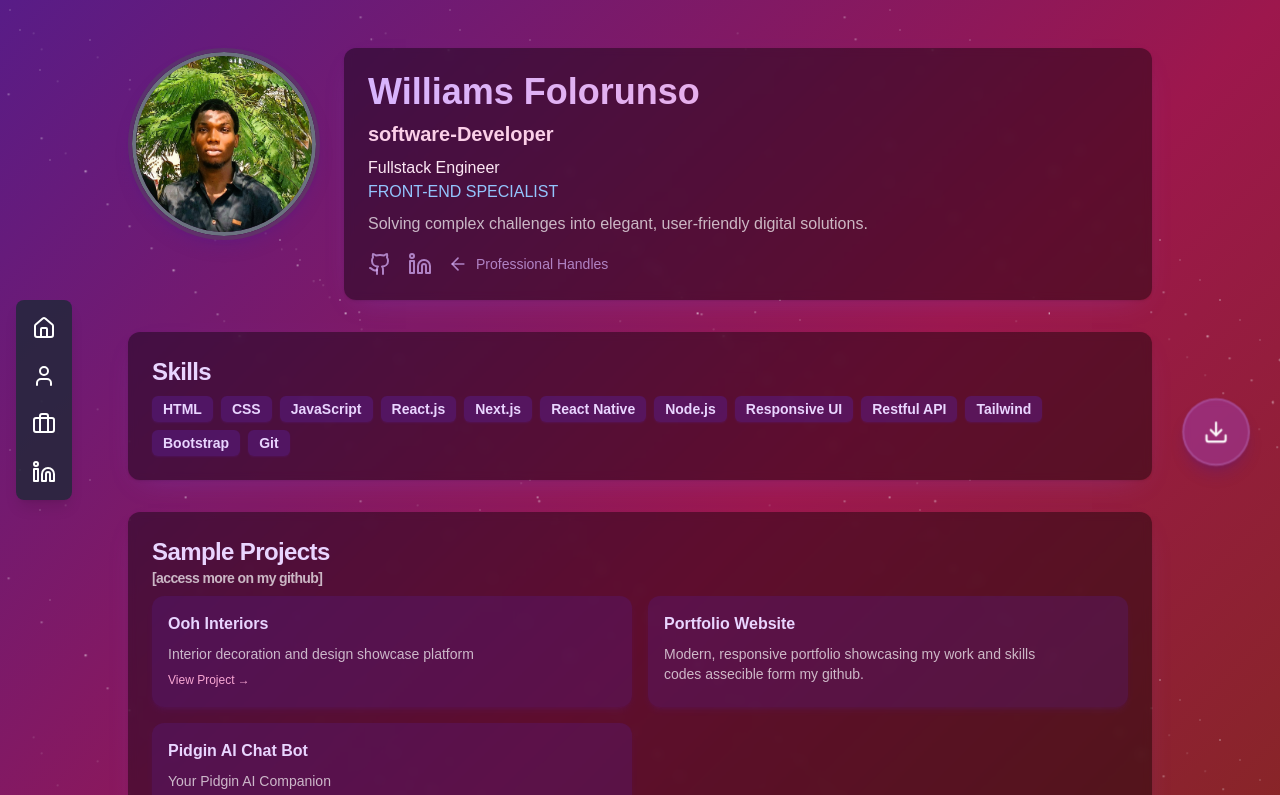
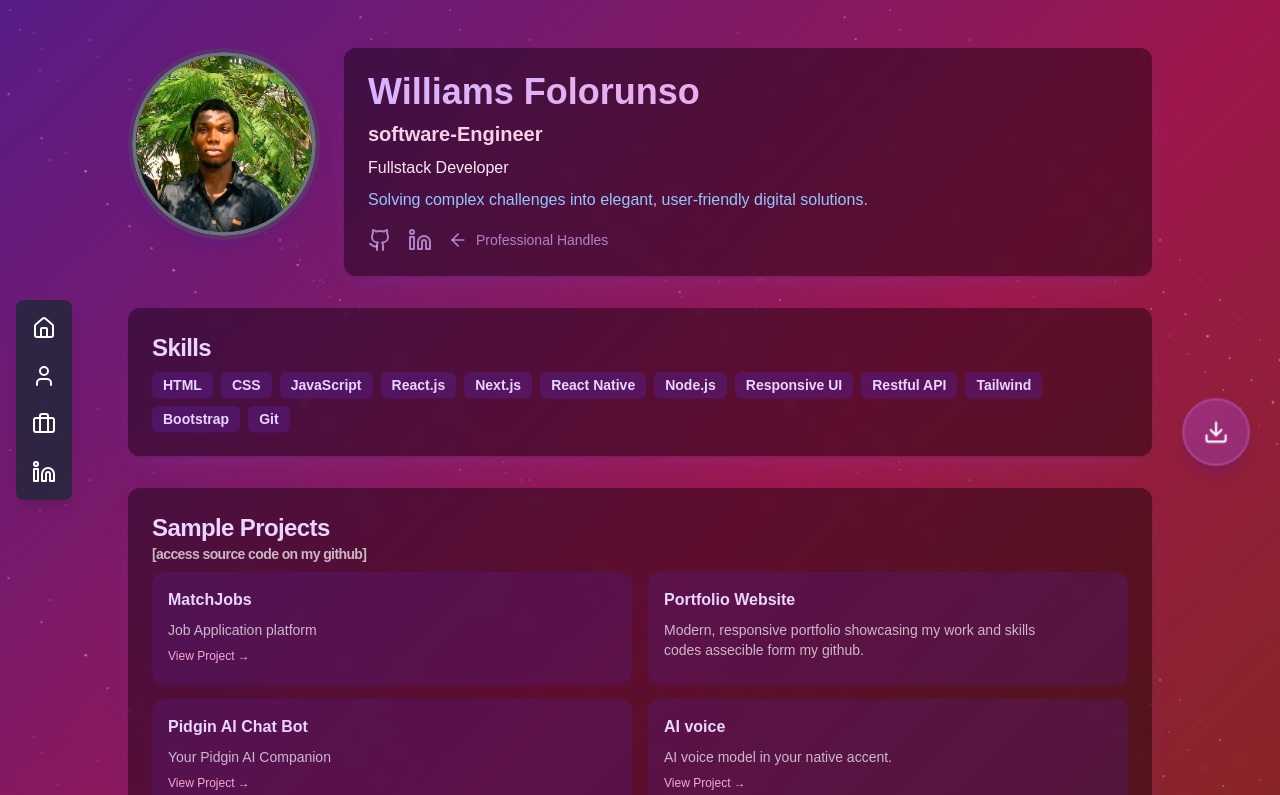
Before and after one commit to willzs01/portfolio, a Next.js app: page / in a window 1280 px wide. Shown: the top 795 px of the page. Built offline with nearby package versions, Linux system fonts and the light colour scheme.

Commit message:
updatedprogects

```diff
--- a/src/app/page.tsx
+++ b/src/app/page.tsx
@@ -134,9 +134,9 @@ export default function ProfilePage() {
                 <Card className="bg-black/40 backdrop-blur-sm border-none text-white">
                   <CardContent className="pt-6">
                     <h1 className="text-3xl md:text-4xl font-bold mb-2 bg-gradient-to-r from-purple-300 to-pink-300 text-transparent bg-clip-text">Williams Folorunso</h1>
-                    <h4 className="text-lg md:text-xl font-bold mb-2 text-pink-200">software-Developer</h4>
-                    <p className="text-pink-100">Fullstack Engineer <br/><span className="text-blue-300 uppercase">front-end Specialist</span></p>
-                    <p className="text-white/70 text-sm md:text-base mt-2">
+                    <h4 className="text-lg md:text-xl font-bold mb-2 text-pink-200">software-Engineer</h4>
+                    <p className="text-pink-100">Fullstack Developer <br/></p>
+                    <p className="text-blue-300 text-sm md:text-base mt-2">
                       Solving complex challenges into elegant, user-friendly digital solutions.
                     </p>
                     <div className="flex flex-wrap gap-4 mt-4">
@@ -226,21 +226,21 @@ export default function ProfilePage() {
                 <Card className="bg-black/40 backdrop-blur-sm border-none text-white">
                   <CardHeader className="pb-2">
                     <CardTitle className="text-purple-200 text-xl md:text-2xl">Sample Projects
-                      <p className="text-sm text-white/70">[access more on my github]</p>
+                      <p className="text-sm text-white/70">[access source code on my github]</p>
                     </CardTitle>
                   </CardHeader>
                   <CardContent>
                     <div className="grid grid-cols-1 md:grid-cols-2 gap-4">
                       <motion.a
-                        href="https://oohdecorations.vercel.app/collections"
+                        href="https://matchjobs.vercel.app/"
                         target="_blank"
                         rel="noopener noreferrer"
                         whileHover={{ scale: 1.02 }}
                         className="rounded-xl bg-purple-900/30 p-4 shadow-md shadow-purple-900/20 group cursor-pointer"
                       >
-                        <h3 className="font-semibold mb-2 text-purple-200 group-hover:text-pink-200 transition-colors">Ooh Interiors</h3>
+                        <h3 className="font-semibold mb-2 text-purple-200 group-hover:text-pink-200 transition-colors">MatchJobs</h3>
                         <p className="text-sm text-white/70 group-hover:text-white/90 transition-colors">
-                          Interior decoration and design showcase platform
+                          Job Application platform
                         </p>
                         <span className="text-xs text-pink-300 group-hover:text-pink-200 mt-2 inline-block">
                           View Project →
@@ -266,6 +266,21 @@ export default function ProfilePage() {
                         <h3 className="font-semibold mb-2 text-purple-200 group-hover:text-pink-200 transition-colors">Pidgin AI Chat Bot</h3>
                         <p className="text-sm text-white/70 group-hover:text-white/90 transition-colors">
                           Your Pidgin AI Companion
+                        </p>
+                        <span className="text-xs text-pink-300 group-hover:text-pink-200 mt-2 inline-block">
+                          View Project →
+                        </span>
+                      </motion.a>
+                      <motion.a
+                        href="https://https://ai-voice-seven.vercel.app/"
+                        target="_blank"
+                        rel="noopener noreferrer"
+                        whileHover={{ scale: 1.02 }}
+                        className="rounded-xl bg-purple-900/30 p-4 shadow-md shadow-purple-900/20 group cursor-pointer"
+                      >
+                        <h3 className="font-semibold mb-2 text-purple-200 group-hover:text-pink-200 transition-colors">AI voice</h3>
+                        <p className="text-sm text-white/70 group-hover:text-white/90 transition-colors">
+                          AI voice model in your native accent.
                         </p>
                         <span className="text-xs text-pink-300 group-hover:text-pink-200 mt-2 inline-block">
                           View Project →
```
Also changed, not shown: 1 other file (tests, documents, lock files or other folders).
